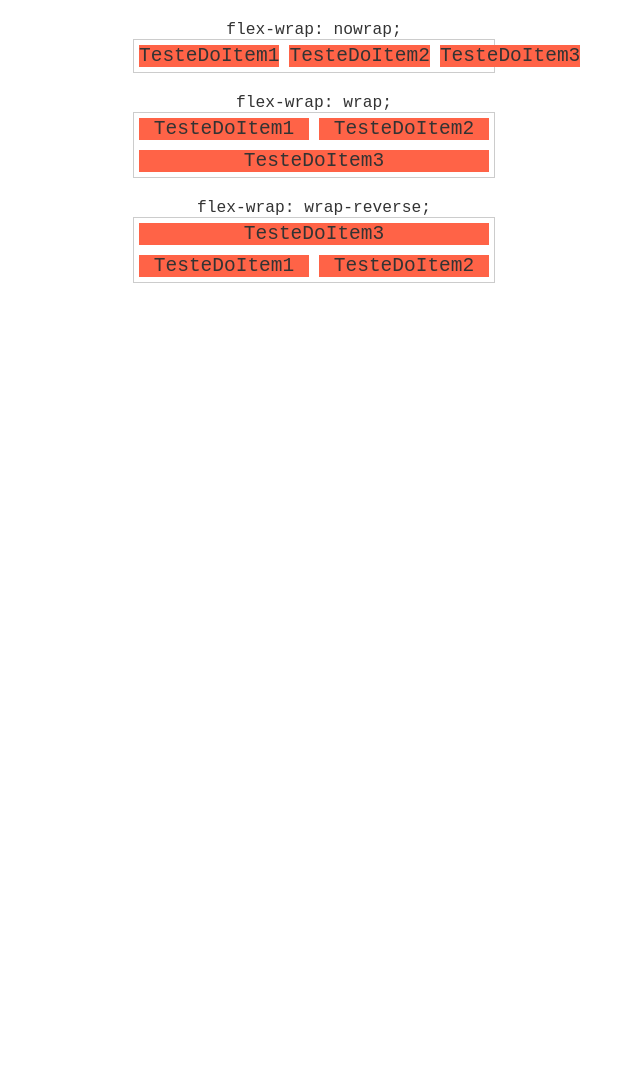
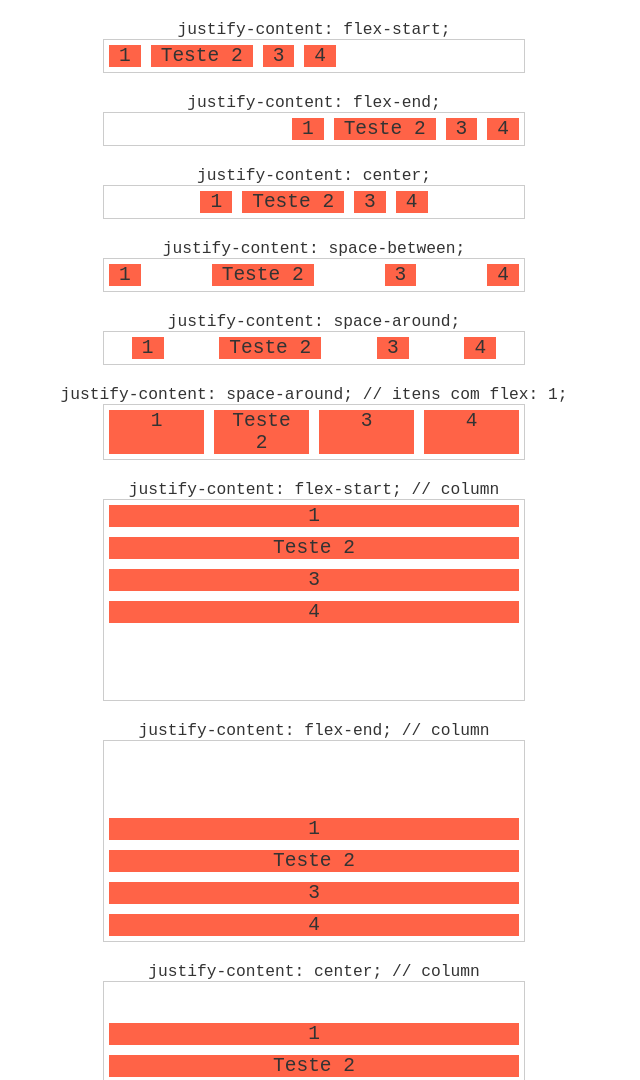
Before and after one commit to 1CarlosRenan/css-practice-environment, a plain HTML site: page flexbox/2-5-justify-content/index.html in a window 1280 px wide. Shown: the top 1080 px of the page, without its empty margins (326-966 px from the left). Before the commit the page ends 800 px from the top, so only its background shows below. Drawn offline with Linux system fonts and the light colour scheme.

Commit message:
adding justify content

```diff
--- a/flexbox/2-5-justify-content/index.html
+++ b/flexbox/2-5-justify-content/index.html
@@ -5,29 +5,103 @@
     <meta http-equiv="X-UA-Compatible" content="IE=edge" />
     <meta name="viewport" content="width=device-width, initial-scale=1.0" />
     <link rel="stylesheet" type="text/css" href="styles.css" />
-    <title>flex flow</title>
+    <title>justify-content</title>
   </head>
   <body>
-    <h1>flex-wrap: nowrap;</h1>
-    <section class="container nowrap">
-      <!-- O nome grudado foi necessário pois eu preciso definir um conteúdo que não possa ser quebrado. Como uma palavra ou uma imagem. Se fosse uma frase, ele quebraria as linhas da frase antes de ultrapassar o container.	 -->
-      <div class="item">TesteDoItem1</div>
-      <div class="item">TesteDoItem2</div>
-      <div class="item">TesteDoItem3</div>
+    <h1>justify-content: flex-start;</h1>
+    <section class="container flex-start">
+      <div class="item">1</div>
+      <div class="item">Teste 2</div>
+      <div class="item">3</div>
+      <div class="item">4</div>
     </section>
 
-    <h1>flex-wrap: wrap;</h1>
-    <section class="container wrap">
-      <div class="item">TesteDoItem1</div>
-      <div class="item">TesteDoItem2</div>
-      <div class="item">TesteDoItem3</div>
+    <h1>justify-content: flex-end;</h1>
+    <section class="container flex-end">
+      <div class="item">1</div>
+      <div class="item">Teste 2</div>
+      <div class="item">3</div>
+      <div class="item">4</div>
     </section>
 
-    <h1>flex-wrap: wrap-reverse;</h1>
-    <section class="container wrap-reverse">
-      <div class="item">TesteDoItem1</div>
-      <div class="item">TesteDoItem2</div>
-      <div class="item">TesteDoItem3</div>
+    <h1>justify-content: center;</h1>
+    <section class="container center">
+      <div class="item">1</div>
+      <div class="item">Teste 2</div>
+      <div class="item">3</div>
+      <div class="item">4</div>
+    </section>
+
+    <h1>justify-content: space-between;</h1>
+    <section class="container space-between">
+      <div class="item">1</div>
+      <div class="item">Teste 2</div>
+      <div class="item">3</div>
+      <div class="item">4</div>
+    </section>
+
+    <h1>justify-content: space-around;</h1>
+    <section class="container space-around">
+      <div class="item">1</div>
+      <div class="item">Teste 2</div>
+      <div class="item">3</div>
+      <div class="item">4</div>
+    </section>
+
+    <h1>justify-content: space-around; // itens com flex: 1;</h1>
+    <section class="container space-around">
+      <div class="item flex">1</div>
+      <div class="item flex">Teste 2</div>
+      <div class="item flex">3</div>
+      <div class="item flex">4</div>
+    </section>
+
+    <h1>justify-content: flex-start; // column</h1>
+    <section class="container flex-start column">
+      <div class="item">1</div>
+      <div class="item">Teste 2</div>
+      <div class="item">3</div>
+      <div class="item">4</div>
+    </section>
+
+    <h1>justify-content: flex-end; // column</h1>
+    <section class="container flex-end column">
+      <div class="item">1</div>
+      <div class="item">Teste 2</div>
+      <div class="item">3</div>
+      <div class="item">4</div>
+    </section>
+
+    <h1>justify-content: center; // column</h1>
+    <section class="container center column">
+      <div class="item">1</div>
+      <div class="item">Teste 2</div>
+      <div class="item">3</div>
+      <div class="item">4</div>
+    </section>
+
+    <h1>justify-content: space-between; // column</h1>
+    <section class="container space-between column">
+      <div class="item">1</div>
+      <div class="item">Teste 2</div>
+      <div class="item">3</div>
+      <div class="item">4</div>
+    </section>
+
+    <h1>justify-content: space-around; // column</h1>
+    <section class="container space-around column">
+      <div class="item">1</div>
+      <div class="item">Teste 2</div>
+      <div class="item">3</div>
+      <div class="item">4</div>
+    </section>
+
+    <h1>justify-content: space-around; // column // itens com flex: 1;</h1>
+    <section class="container space-around column">
+      <div class="item flex">1</div>
+      <div class="item flex">Teste 2</div>
+      <div class="item flex">3</div>
+      <div class="item flex">4</div>
     </section>
   </body>
 </html>
--- a/flexbox/2-5-justify-content/styles.css
+++ b/flexbox/2-5-justify-content/styles.css
@@ -1,28 +1,48 @@
-.nowrap {
-  flex-wrap: nowrap;
+.flex-start {
+  justify-content: flex-start;
 }
-.wrap {
-  flex-wrap: wrap;
+
+.flex-end {
+  justify-content: flex-end;
 }
-.wrap-reverse {
-  flex-wrap: wrap-reverse;
+
+.center {
+  justify-content: center;
+}
+
+.space-between {
+  justify-content: space-between;
+}
+
+.space-around {
+  justify-content: space-around;
 }
 
 /* Flex Container */
 .container {
-  max-width: 360px;
+  max-width: 420px;
   margin: 0 auto;
   display: flex;
   border: 1px solid #ccc;
 }
+
+.column {
+  min-height: 200px;
+  flex-direction: column;
+}
+
 /* Flex Item */
 .item {
-  /* O flex: 1; é necessário para que cada item se expanda ocupando o tamanho máximo do container. */
-  flex: 1;
   margin: 5px;
+  padding: 0 10px;
   background: tomato;
   text-align: center;
   font-size: 1.5em;
+}
+
+/* Indica que o conteúdo deve se expandir */
+.flex {
+  flex: 1;
 }
 
 h1 {
```
